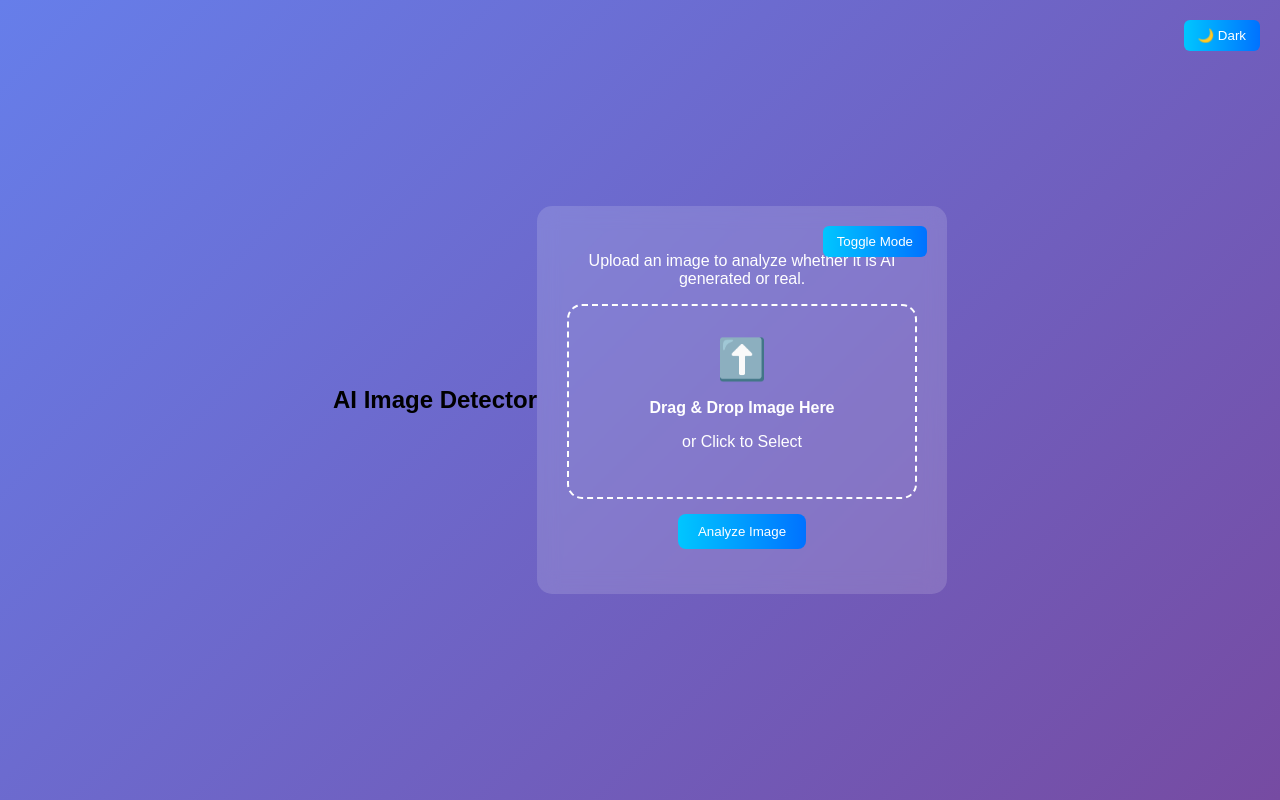
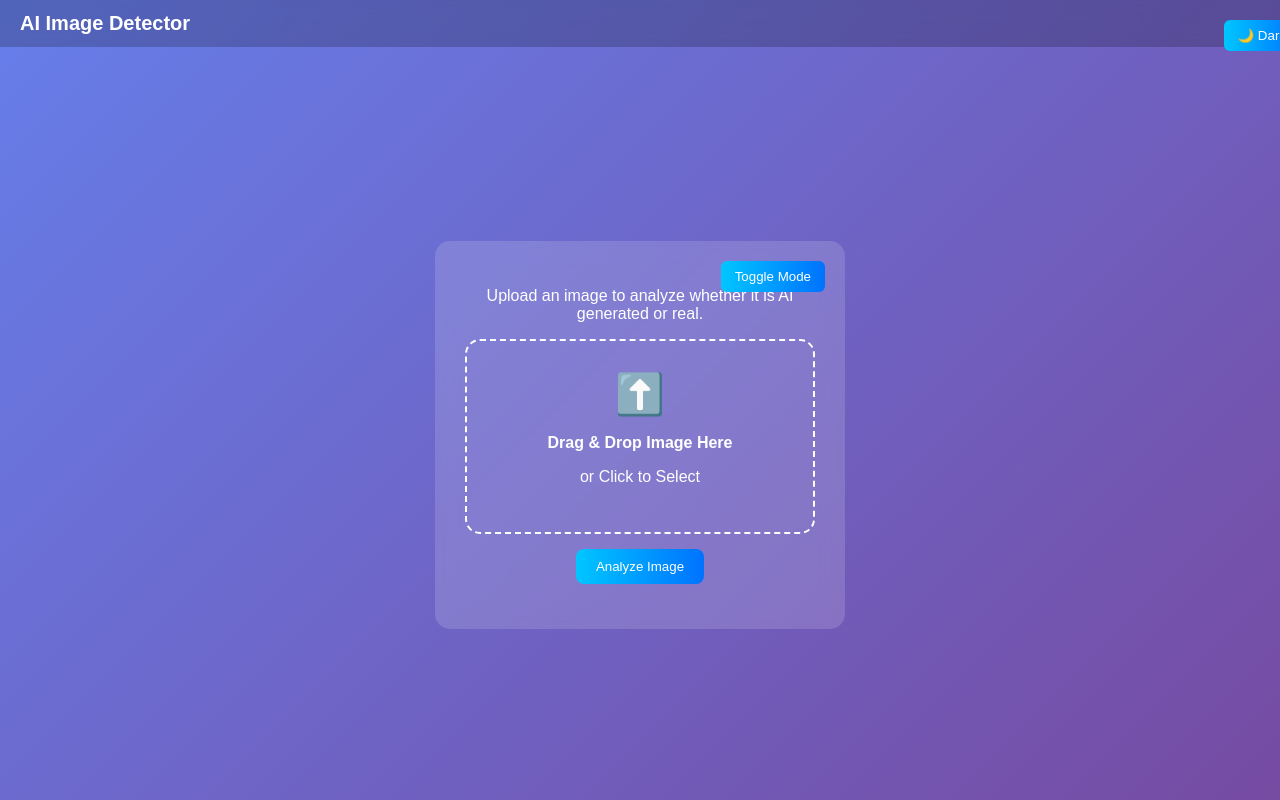
Before and after one commit to AnuragNSinha/AI-image-detector, a website: page index.html in a window 1280 px wide. Drawn offline with Linux system fonts and the light colour scheme.

Commit message:
Update style.css

```diff
--- a/style.css
+++ b/style.css
@@ -161,3 +161,26 @@
   background: rgba(255,255,255,0.8);
   color: black;
 }
+.navbar {
+  position: fixed;
+  top: 0;
+  left: 0;
+  width: 100%;
+  padding: 12px 20px;
+  display: flex;
+  justify-content: space-between;
+  align-items: center;
+  background: rgba(0,0,0,0.2);
+  backdrop-filter: blur(8px);
+  color: white;
+}
+
+.logo {
+  margin: 0;
+  font-size: 20px;
+}
+
+/* Container thoda niche lane ke liye */
+.container {
+  margin-top: 70px;
+}
```
